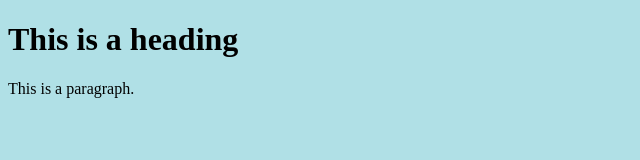
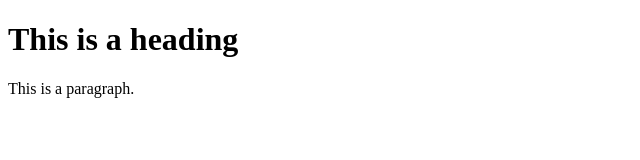
Before and after one commit to mahen11381/devopsIQ, a plain HTML site: page devopsIQ/index.html in a window 1280 px wide. Shown: the whole page, without its empty margins (0-640 px from the left). Drawn offline with Linux system fonts and the light colour scheme.

Commit message:
Update index.html

```diff
--- a/devopsIQ/index.html
+++ b/devopsIQ/index.html
@@ -1,6 +1,6 @@
 <!DOCTYPE html>
 <html>
-<body style="background-color:powderblue;">
+<body style="background-color:powdergreen;">
 
 <h1>This is a heading</h1>
 <p>This is a paragraph.</p>
```
